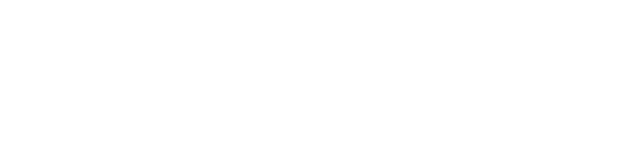
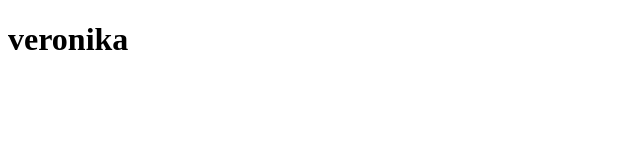
Before and after one commit to VeronikaZenchik/HTMLCSS, a plain HTML site: page html4/index.html in a window 1280 px wide. Shown: the whole page, without its empty margins (0-640 px from the left). Drawn offline with Linux system fonts and the light colour scheme.

Commit message:
intial commit

```diff
--- a/html4/index.html
+++ b/html4/index.html
@@ -7,6 +7,6 @@
     <title>HTML 4</title>
 </head>
 <body>
-
+<h1>veronika</h1>
 </body>
 </html>
```
